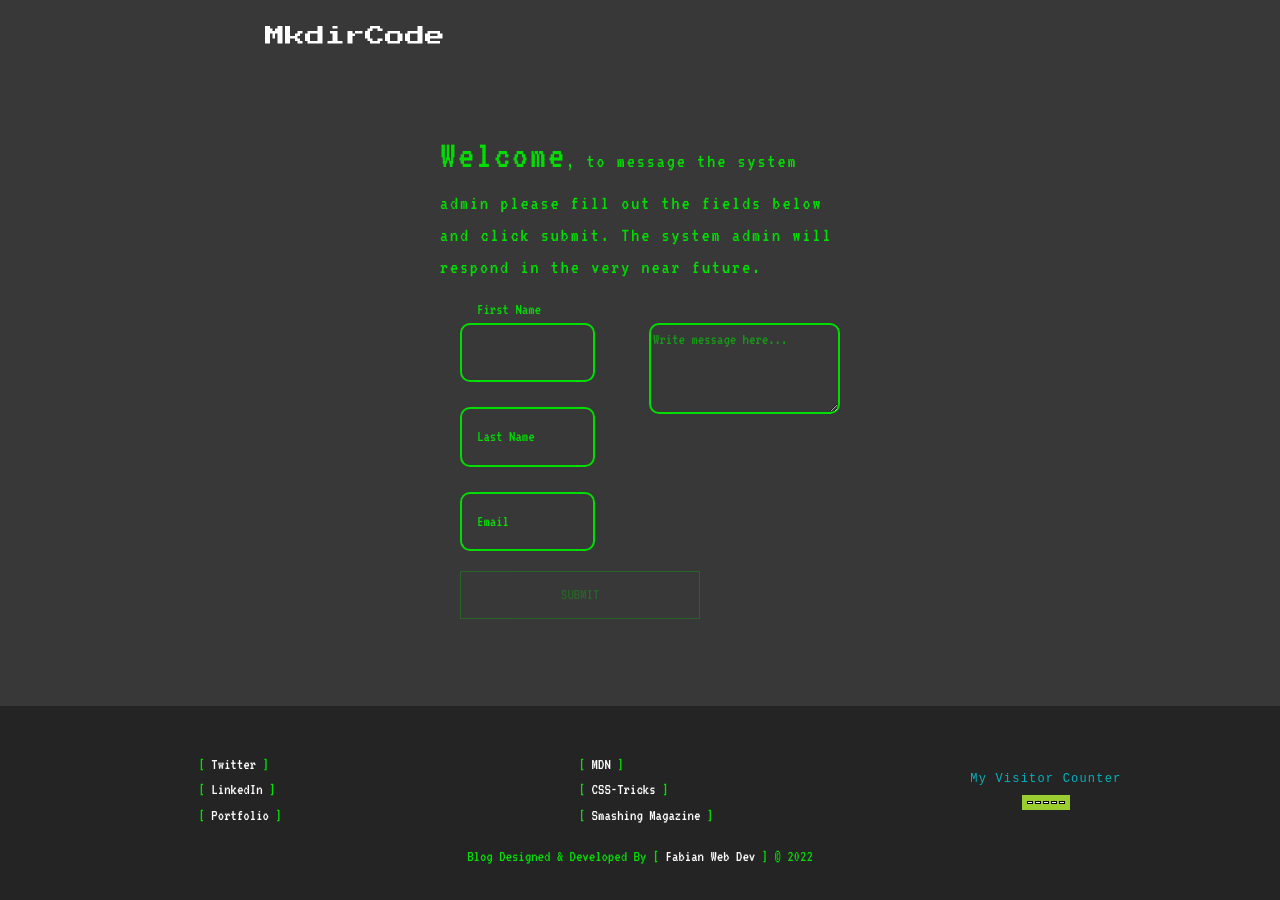
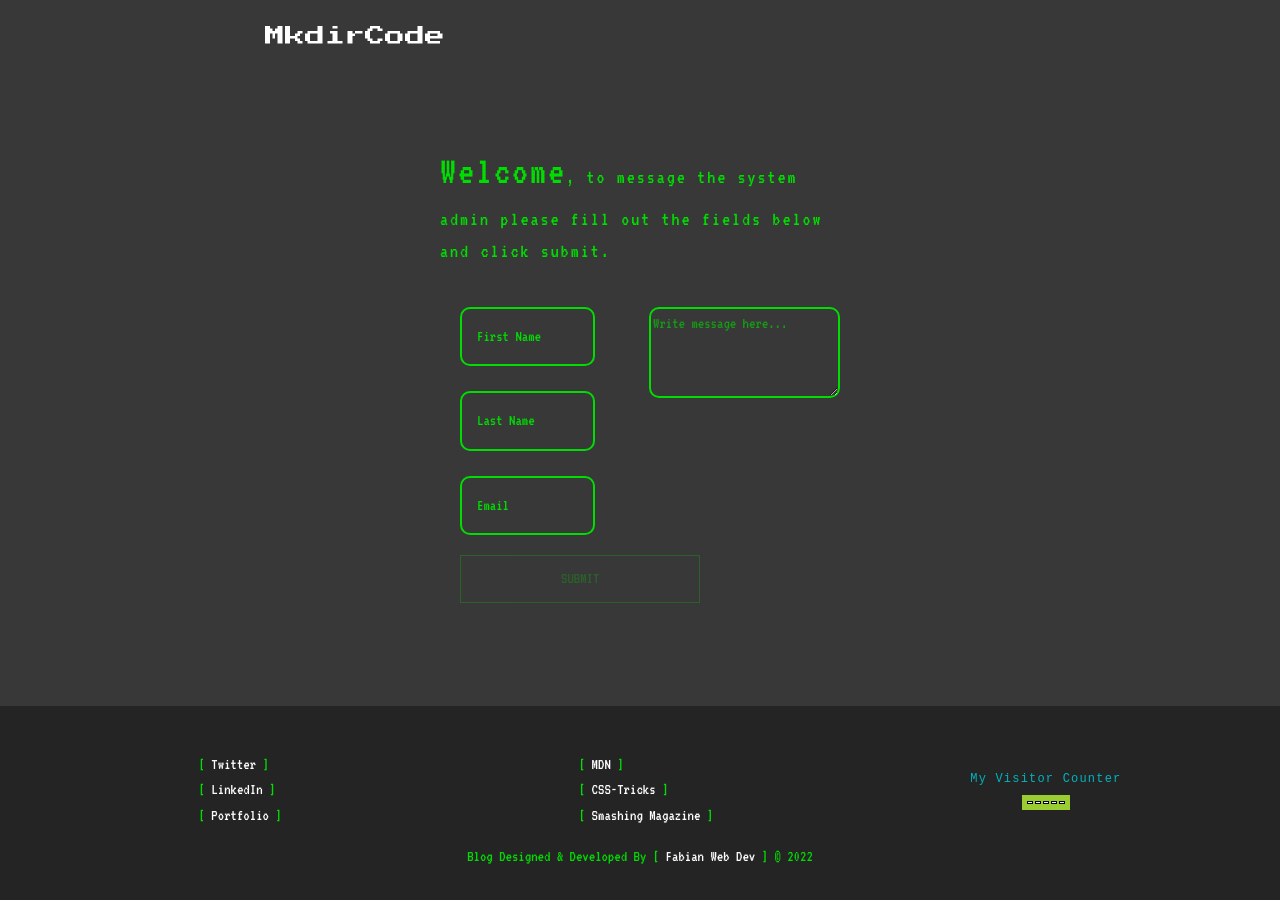
Before and after one commit to BradFabian/personalblog, a Jekyll site: the page built from contact.html, in a window 1280 px wide. Built offline with Jekyll 4.4.1, drawn with Linux system fonts in a browser that asks for light colours.

Commit message:
added form required attribute

```diff
--- a/assets/js/app.js
+++ b/assets/js/app.js
@@ -27,7 +27,7 @@
 
 
 
-    form.addEventListener('submit', function handleClick(event) {
+    /*form.addEventListener('submit', function handleClick(event) {
       // 👇️ if you are submitting a form (prevents page reload)
       event.preventDefault();
       console.log(firstName.value)
@@ -36,7 +36,7 @@
       }
 
       //form.reset();//
-    });
+    });*/
 
 
 
--- a/contact.html
+++ b/contact.html
@@ -7,19 +7,19 @@
     <main>
 
         <div class="contact-me__body">
-            <p class="contact-me__paragraph"><span>Welcome</span>, to message the system admin please fill out the fields below and click  submit. The system admin will respond in the very near future.</p>
+            <p class="contact-me__paragraph"><span>Welcome</span>, to message the system admin please fill out the fields below and click  submit.</p>
             <form name="blog-contact"data-netlify="true" method="POST" class="form-area" id="contact-form">
               <div class="form-area-container">
               <div class="details-area">
 
                 <div class="input-block">
-                  <input type="text" name="firstname" id="firstname" >
+                  <input type="text" name="firstname" id="firstname" required="">
                   <span class="placeholder">First Name</span>
                   <small>Error message</small>
                 </div>
 
                 <div class="input-block">
-                  <input type="text" name="lastname" id="lastname"  required="">
+                  <input type="text" name="lastname" id="lastname" required="">
                   <span class="placeholder">Last Name</span>
                   <small>Error message</small>
                 </div>
@@ -39,7 +39,7 @@
               </div>
               <div class="msg-area">
 
-                <textarea name="msg" id="msg" placeholder="Write message here..." required=""></textarea>
+                <textarea name="msg" id="msg" placeholder="Write message here..."></textarea>
                 <small>Error message</small>
               </div>
               </div>
```
